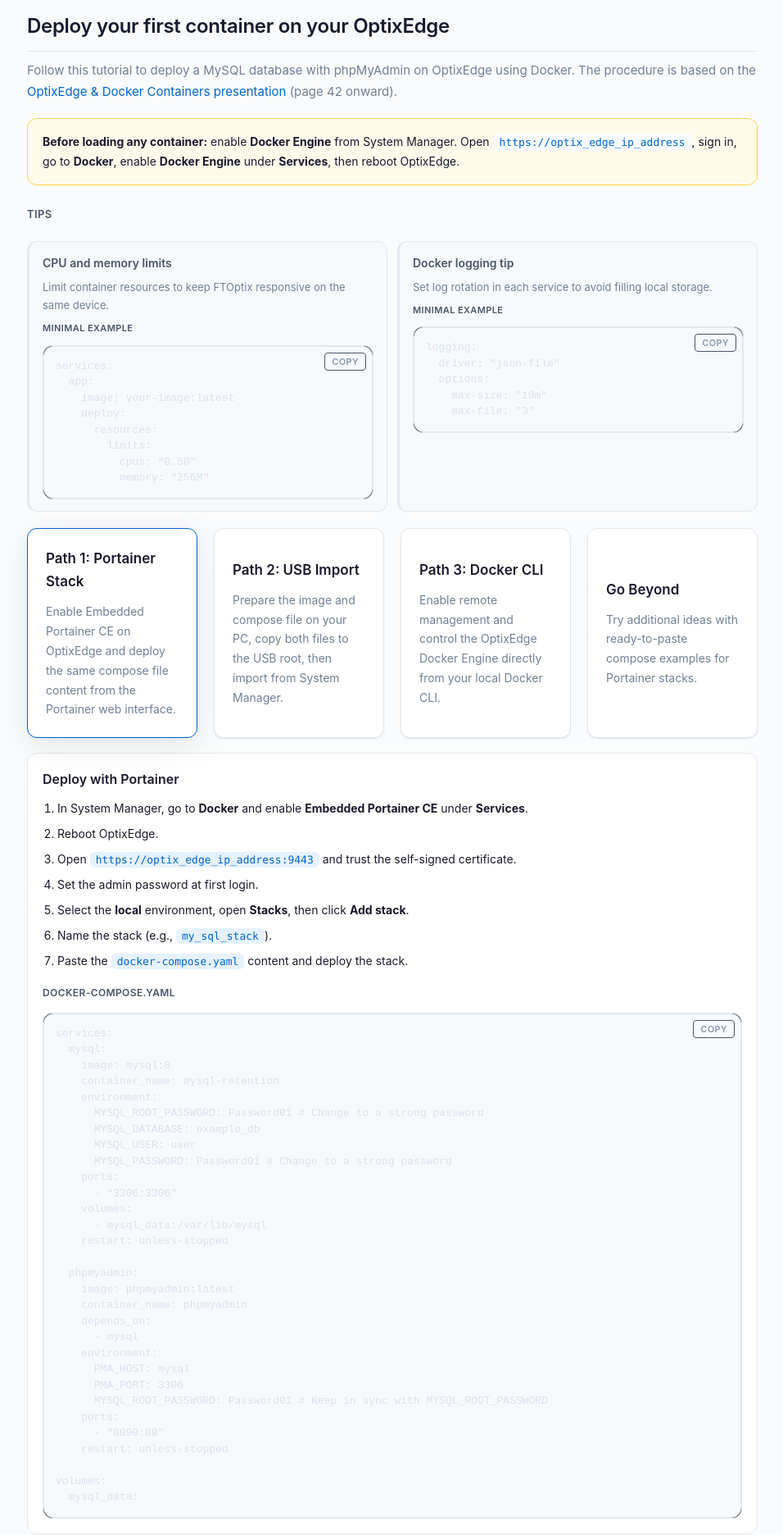
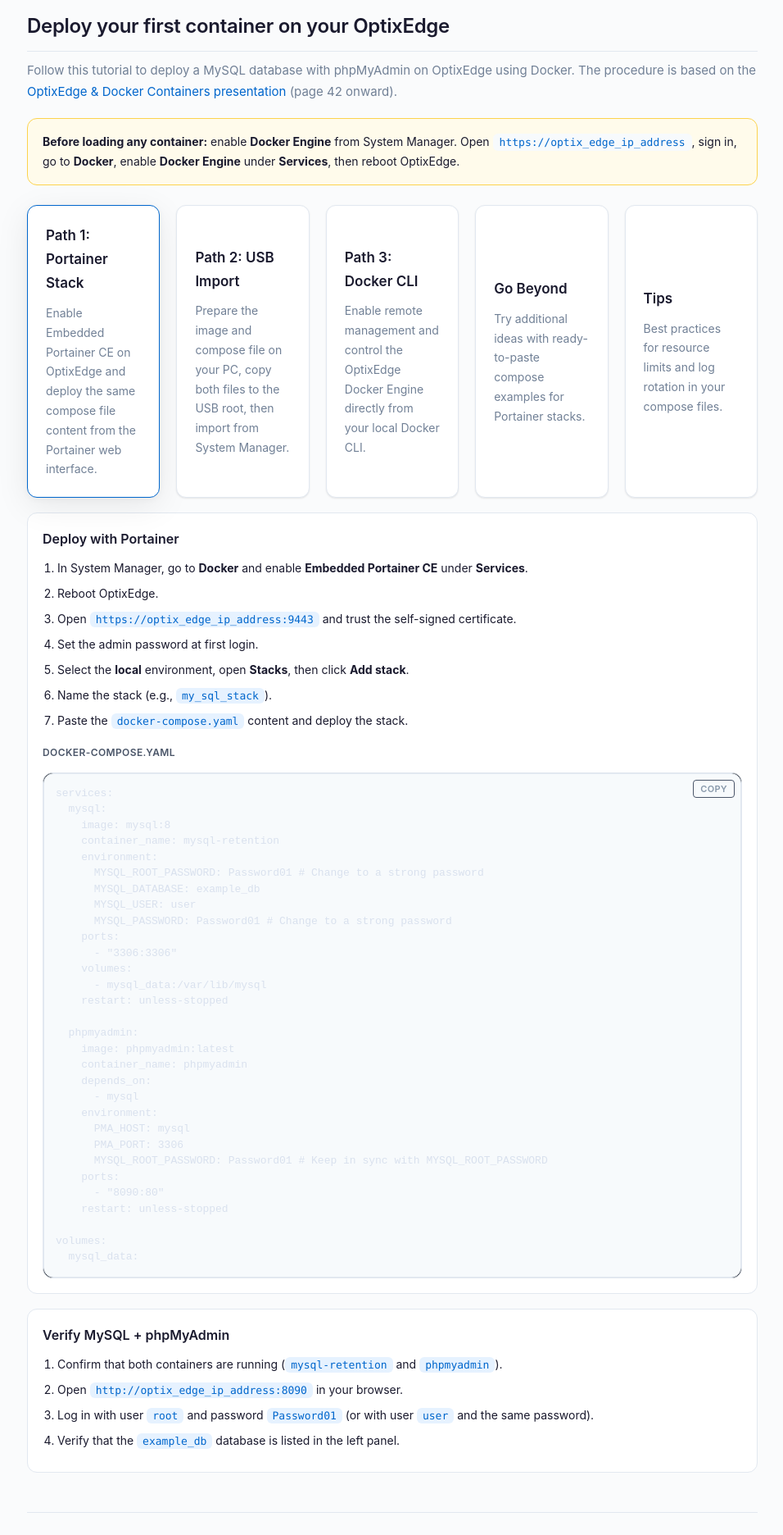
Before and after one commit to massimovar/LearningFTOptix, a Jekyll site: the page built from docs/chapters/OptixEdge.html, in a window 1280 px wide. Shown: the part 359-2231 px from the top of the page at 82% size, without its empty margins (161-1117 px from the left). Built offline with Jekyll 4.4.1, drawn with Linux system fonts in a browser that asks for light colours.

Commit message:
Optix Edge docker tips, on a separate tile

```diff
--- a/docs/chapters/OptixEdge.html
+++ b/docs/chapters/OptixEdge.html
@@ -64,7 +64,7 @@
   .tutorial-note a { color: var(--accent); font-weight: 600; }
   .deploy-grid {
     display: grid;
-    grid-template-columns: repeat(4, minmax(0, 1fr));
+    grid-template-columns: repeat(5, minmax(0, 1fr));
     gap: 20px;
     margin: 20px 0 10px;
   }
@@ -315,42 +315,6 @@
     Open <code>https://optix_edge_ip_address</code>, sign in, go to <strong>Docker</strong>, enable <strong>Docker Engine</strong> under <strong>Services</strong>, then reboot OptixEdge.
   </div>
 
-  <div class="tips-section" aria-label="Tips">
-    <h4>Tips</h4>
-    <div class="tips-grid">
-      <div class="path tip-compact">
-        <h4>CPU and memory limits</h4>
-        <p>Limit container resources to keep FTOptix responsive on the same device.</p>
-        <span class="code-label">Minimal example</span>
-        <div class="code-block">
-          <button class="copy-btn" type="button">Copy</button>
-          <pre>services:
-  app:
-    image: your-image:latest
-    deploy:
-      resources:
-        limits:
-          cpus: "0.50"
-          memory: "256M"</pre>
-        </div>
-      </div>
-
-      <div class="path tip-compact">
-        <h4>Docker logging tip</h4>
-        <p>Set log rotation in each service to avoid filling local storage.</p>
-        <span class="code-label">Minimal example</span>
-        <div class="code-block">
-          <button class="copy-btn" type="button">Copy</button>
-          <pre>logging:
-  driver: "json-file"
-  options:
-    max-size: "10m"
-    max-file: "3"</pre>
-        </div>
-      </div>
-    </div>
-  </div>
-
   <div class="deploy-grid">
     <button class="deploy-card deploy-toggle is-active" data-target="path-1" aria-expanded="true" aria-controls="path-1" type="button">
       <h3>Path 1: Portainer Stack</h3>
@@ -367,6 +331,10 @@
     <button class="deploy-card deploy-toggle" data-target="path-4" aria-expanded="false" aria-controls="path-4" type="button">
       <h3>Go Beyond</h3>
       <p>Try additional ideas with ready-to-paste compose examples for Portainer stacks.</p>
+    </button>
+    <button class="deploy-card deploy-toggle" data-target="path-5" aria-expanded="false" aria-controls="path-5" type="button">
+      <h3>Tips</h3>
+      <p>Best practices for resource limits and log rotation in your compose files.</p>
     </button>
   </div>
 
@@ -669,6 +637,72 @@
     </div>
   </div>
 
+  <div class="path path-panel" id="path-5">
+    <h4>Tips for production-ready compose files</h4>
+
+    <h4>CPU and memory limits</h4>
+    <p style="margin:0 0 8px; font-size:14px; color:var(--muted);">Add a <code>deploy.resources.limits</code> block to each service to prevent a container from consuming all device resources and affecting FTOptix performance.</p>
+    <span class="code-label">Example: MySQL service with resource limits</span>
+    <div class="code-block">
+      <button class="copy-btn" type="button">Copy</button>
+      <pre>services:
+  mysql:
+    image: mysql:8
+    container_name: mysql-retention
+    ports:
+      - "3306:3306"
+    restart: unless-stopped
+    deploy:
+      resources:
+        limits:
+          cpus: "0.50"
+          memory: "256M"</pre>
+    </div>
+
+    <h4 style="margin-top:20px;">Log rotation</h4>
+    <p style="margin:0 0 8px; font-size:14px; color:var(--muted);">Add a <code>logging</code> block to each service to cap log file size and count, preventing local storage from filling up.</p>
+    <span class="code-label">Example: MySQL service with log rotation</span>
+    <div class="code-block">
+      <button class="copy-btn" type="button">Copy</button>
+      <pre>services:
+  mysql:
+    image: mysql:8
+    container_name: mysql-retention
+    ports:
+      - "3306:3306"
+    restart: unless-stopped
+    logging:
+      driver: "json-file"
+      options:
+        max-size: "10m"
+        max-file: "3"</pre>
+    </div>
+
+    <h4 style="margin-top:20px;">Both combined</h4>
+    <p style="margin:0 0 8px; font-size:14px; color:var(--muted);">A complete service definition with both resource limits and log rotation applied.</p>
+    <span class="code-label">Full example</span>
+    <div class="code-block">
+      <button class="copy-btn" type="button">Copy</button>
+      <pre>services:
+  mysql:
+    image: mysql:8
+    container_name: mysql-retention
+    ports:
+      - "3306:3306"
+    restart: unless-stopped
+    deploy:
+      resources:
+        limits:
+          cpus: "0.50"
+          memory: "256M"
+    logging:
+      driver: "json-file"
+      options:
+        max-size: "10m"
+        max-file: "3"</pre>
+    </div>
+  </div>
+
   <div class="path" id="mqtt-verify-panel">
     <h4>Verify MySQL + phpMyAdmin</h4>
     <ol>
--- a/docs/index.html
+++ b/docs/index.html
@@ -456,15 +456,15 @@
       <div id="tab-hw" class="tab-panel" role="tabpanel">
         <div class="nav-grid">
           <div class="nav-card">
-            <h3>Optix Panels</h3>
+            <h3>Optix Panel</h3>
             <ul>
-              <li><a href="chapters/OptixPanels_and_co.html">OptixPanels Overview</a></li>
+              <li><a href="chapters/OptixPanels_and_co.html">OptixPanel details</a></li>
             </ul>
           </div>
           <div class="nav-card">
             <h3>OptixEdge</h3>
             <ul>
-              <li><a href="chapters/OptixEdge.html">OptixEdge Details</a></li>
+              <li><a href="chapters/OptixEdge.html">OptixEdge deep dive</a></li>
             </ul>
           </div>
         </div>
```
